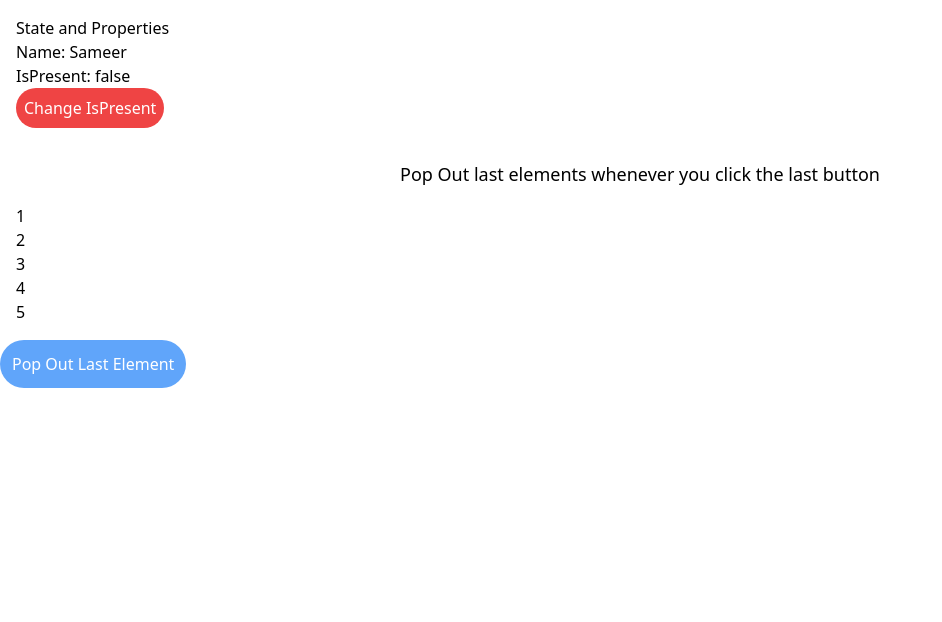
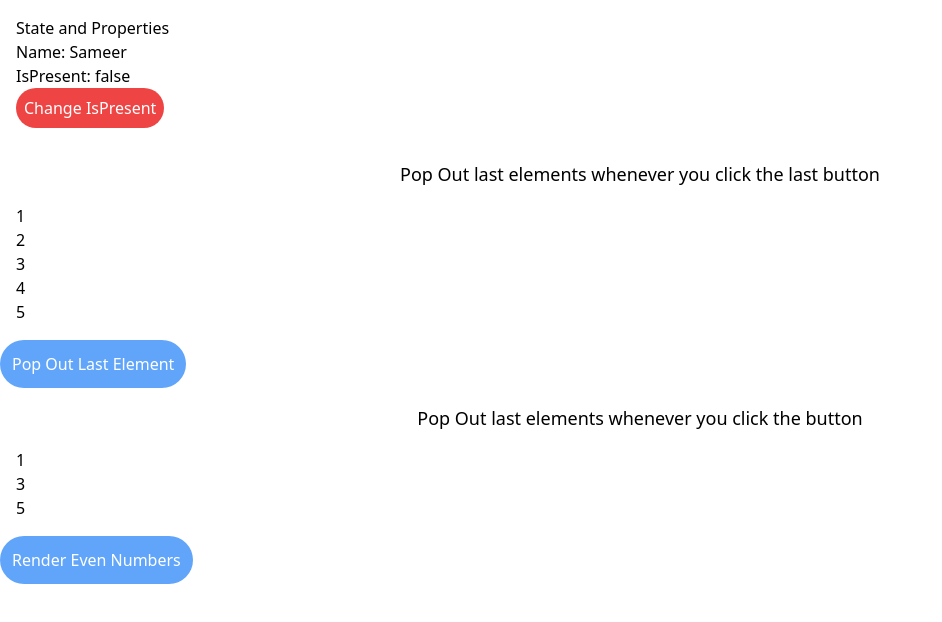
Before and after one commit to Sameer-Goutam06/Front-End-Domination, a React (Vite) app in the folder 20. ReactJs/Session-8/: page / in a window 1280 px wide. Shown: the top 622 px of the page, without its empty margins (0-942 px from the left). Built offline with nearby package versions, Linux system fonts and the light colour scheme.

Commit message:
Completed a task on UseState

```diff
--- a/20. ReactJs/Session-8/src/App.jsx
+++ b/20. ReactJs/Session-8/src/App.jsx
@@ -1,11 +1,13 @@
 import Part1UseState from "./components/Part1UseState";
 import Part2UseState from "./components/Part2UseState";
+import Part3UseState from "./components/Part3UseState";
 //understanding states and properties
 export default function App() {
   return (
     <>
       <Part1UseState></Part1UseState>
       <Part2UseState></Part2UseState>
+      <Part3UseState></Part3UseState>
     </>
   );
 }
--- a/20. ReactJs/Session-8/src/components/Part3UseState.jsx
+++ b/20. ReactJs/Session-8/src/components/Part3UseState.jsx
@@ -0,0 +1,28 @@
+import { useState } from "react";
+/* eslint-disable no-unused-vars */
+export default function Part3UseState() {
+    const [val, setVal] = useState([1, 2, 3, 4, 5, 6]);
+    const [isEven, setIsEven] = useState(false);
+
+    return (
+        <>
+            <div>
+                <h1 className="text-lg font-sans text-center mt-4">
+                    Pop Out last elements whenever you click the button
+                </h1>
+                <div className="p-4">
+                    {val.filter(item => (isEven ? item % 2 === 0 : item % 2 !== 0))
+                        .map(item => (
+                            <h5 key={item}>{item}</h5>
+                        ))}
+                </div>
+                <button
+                    className="p-3 rounded-full font-sans bg-blue-400 text-white"
+                    onClick={() => setIsEven(!isEven)}
+                >
+                    Render {isEven ? "Odd" : "Even"} Numbers
+                </button>
+            </div>
+        </>
+    );
+}
```
